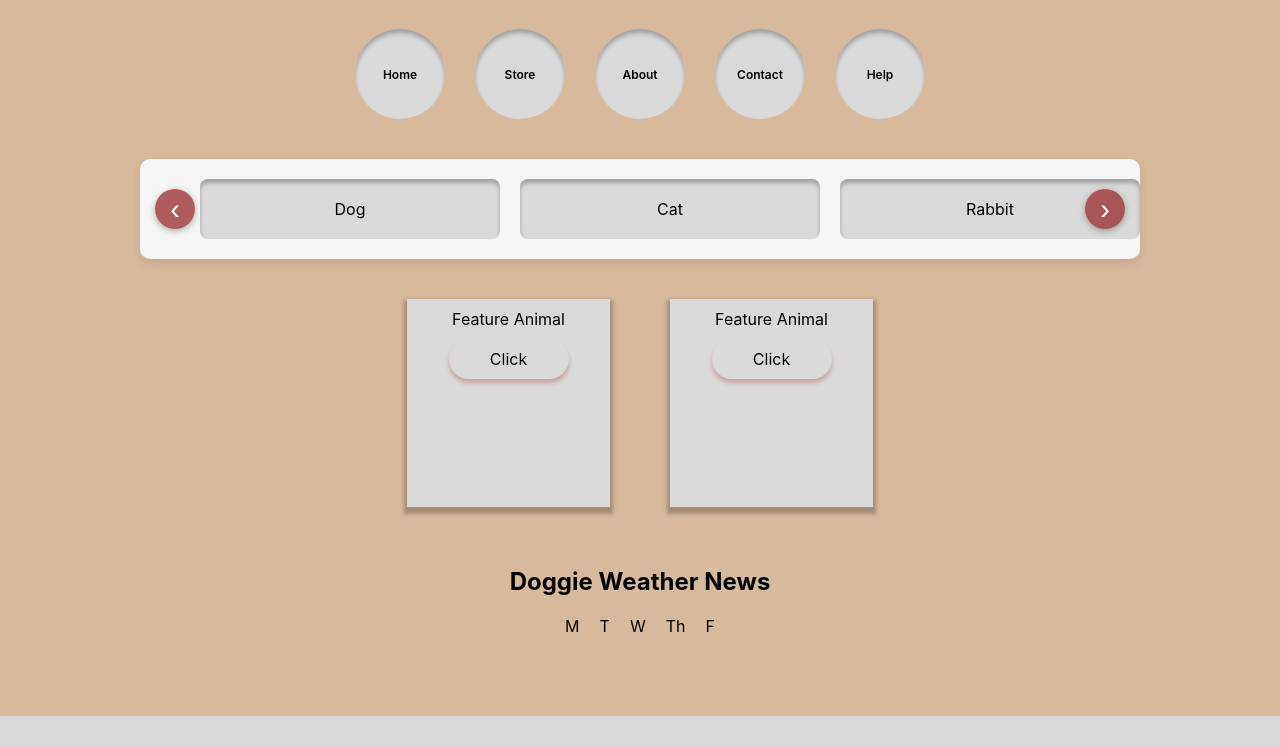
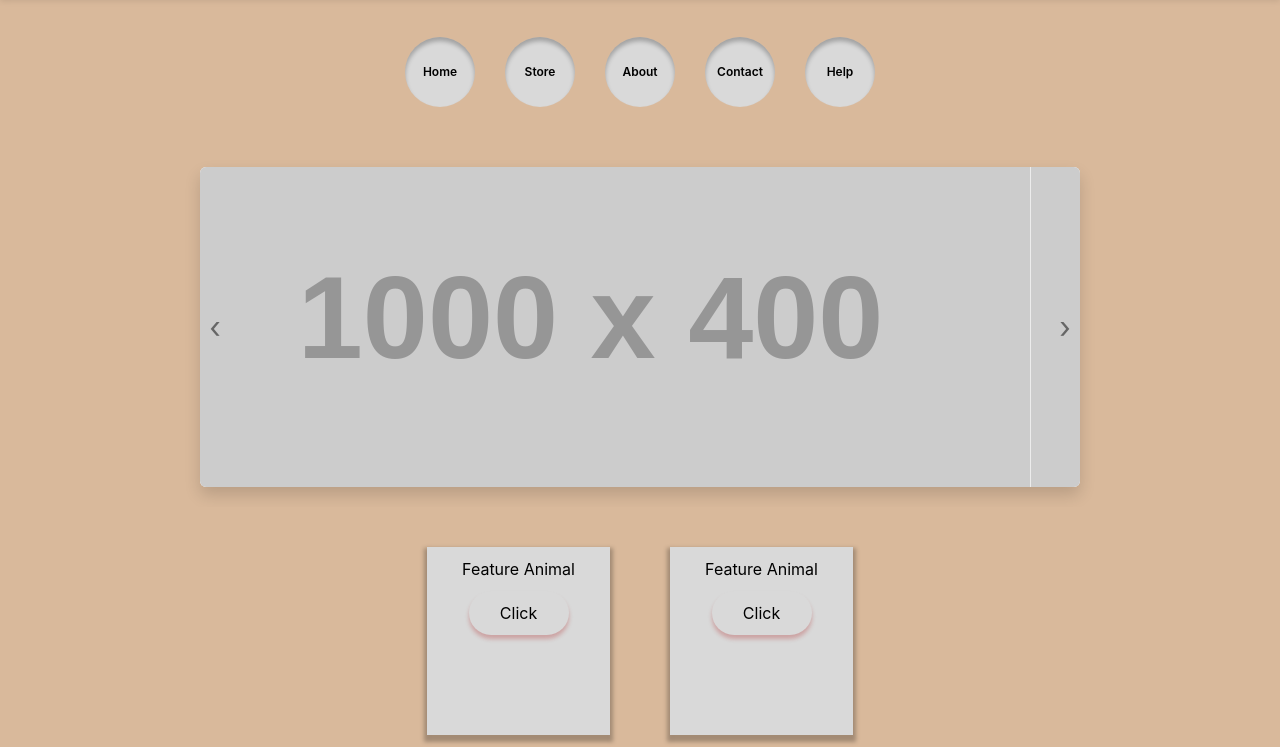
Before and after one commit to Tarique12344/Newest-Petstore-, a plain HTML site: page Home.html in a window 1280 px wide. Shown: the part 128-875 px from the top of the page. Drawn offline with nearby package versions, Linux system fonts and the light colour scheme; placeholder pictures from the web are drawn by us.

Commit message:
carosel adjustments

```diff
--- a/Home.html
+++ b/Home.html
@@ -3,10 +3,16 @@
 
 <head>
   <meta charset="UTF-8" />
-    <meta name="viewport" content="width=device-width, initial-scale=1.0" />
+  <meta name="viewport" content="width=device-width, initial-scale=1" />
   <title>Pet Store Homepage</title>
-    <link rel="stylesheet" href="./Styles/homepage.css">
-    <script src="./Javascript/carousel.js"></script>
+
+  <!-- Bootstrap CSS -->
+  <link href="https://cdn.jsdelivr.net/npm/bootstrap@5.3.3/dist/css/bootstrap.min.css" rel="stylesheet" />
+
+  <!-- Your own CSS -->
+  <link rel="stylesheet" href="./Styles/homepage.css" />
+
+  <!-- Removed old carousel.js as Bootstrap JS will handle carousel -->
 </head>
 
 <body>
@@ -14,7 +20,7 @@
     <div class="banner">Pet Store Project - Homepage</div>
   </header>
 
-    <main>
+  <main class="container my-4">
     <section class="icons">
       <a href="#" class="icon">Home</a>
       <a href="#" class="icon">Store</a>
@@ -23,18 +29,34 @@
       <a href="#" class="icon">Help</a>
     </section>
 
-        <section class="carousel">
-            <div class="carousel-track">
-                <div class="carousel-item">Dog</div>
-                <div class="carousel-item">Cat</div>
-                <div class="carousel-item">Rabbit</div>
-                <div class="carousel-item">Gerbil</div>
-                <div class="carousel-item">Gerbil</div>
-                <div class="carousel-item">Gerbil</div>
-                <!-- add more as needed -->
+    <!-- Bootstrap Carousel -->
+    <section>
+      <div id="petCarousel" class="carousel slide" data-bs-ride="carousel">
+        <div class="carousel-inner rounded shadow">
+          <div class="carousel-item active">
+            <img src="https://via.placeholder.com/1000x400?text=Dog" class="d-block w-100" alt="Dog" />
           </div>
-            <button class="carousel-button prev">‹</button>
-            <button class="carousel-button next">›</button>
+          <div class="carousel-item">
+            <img src="https://via.placeholder.com/1000x400?text=Cat" class="d-block w-100" alt="Cat" />
+          </div>
+          <div class="carousel-item">
+            <img src="https://via.placeholder.com/1000x400?text=Rabbit" class="d-block w-100" alt="Rabbit" />
+          </div>
+          <div class="carousel-item">
+            <img src="https://via.placeholder.com/1000x400?text=Gerbil" class="d-block w-100" alt="Gerbil" />
+          </div>
+        </div>
+
+        <button class="carousel-control-prev" type="button" data-bs-target="#petCarousel" data-bs-slide="prev">
+          <span class="carousel-control-prev-icon"></span>
+          <span class="visually-hidden">Previous</span>
+        </button>
+
+        <button class="carousel-control-next" type="button" data-bs-target="#petCarousel" data-bs-slide="next">
+          <span class="carousel-control-next-icon"></span>
+          <span class="visually-hidden">Next</span>
+        </button>
+      </div>
     </section>
 
     <!-- feature section  -->
@@ -64,6 +86,9 @@
   <footer>
     <p>&copy; Company names blah blah</p>
   </footer>
+
+  <!-- Bootstrap JS Bundle -->
+  <script src="https://cdn.jsdelivr.net/npm/bootstrap@5.3.3/dist/js/bootstrap.bundle.min.js"></script>
 </body>
 
 </html>
--- a/Styles/homepage.css
+++ b/Styles/homepage.css
@@ -141,69 +141,61 @@ footer {
   font-size: 14px;
 }
 
+/* Carousel container */
+/* UPDATED: Removed outer white background */
 .carousel {
   position: relative;
   width: 100%;
   max-width: 1000px;
   margin: 40px auto;
   overflow: hidden;
-  background: #f5f5f5;
+  background: transparent; /* removed #f5f5f5 */
   border-radius: 10px;
-  box-shadow: 0 4px 10px rgba(0, 0, 0, 0.1);
-  padding: 20px 60px; /* increased padding for arrows so they don't overlap */
+  /* box-shadow: 0 4px 10px rgba(0, 0, 0, 0.1); */
+  padding: 20px 60px; /* keep padding for arrows */
   box-sizing: border-box;
 }
 
-.carousel-track {
-  display: flex;
-  transition: transform 0.5s ease;
+/* Keep photo section white */
+.carousel-inner {
+  height: 320px; /* smaller height */
+  overflow: hidden;
+  background: white;
+  border-radius: 10px;
 }
 
-.carousel-item {
-  flex: 0 0 300px;
-  margin-right: 20px;
-  background: #D9D9D9;
-  border-radius: 8px;
-  padding: 20px;
-  box-shadow: inset 0 4px 4px rgba(0, 0, 0, 0.25);
-  text-align: center;
-  box-sizing: border-box;
+.carousel-item img {
+  height: 320px;  /* match carousel-inner */
+  width: 100%;
+  object-fit: cover;
+  display: block;
 }
 
-.carousel-item:last-child {
-  margin-right: 0; /* prevents trailing white space */
+/* Bootstrap Carousel arrows - black */
+.carousel-control-prev-icon,
+.carousel-control-next-icon {
+  background-image: none !important; /* remove default */
+  width: 30px;
+  height: 30px;
+  position: relative;
 }
 
-/* Updated carousel buttons with nicer style */
-.carousel-button {
+.carousel-control-prev-icon::after {
+  content: '‹';
+  font-size: 30px;
+  color: black;
   position: absolute;
   top: 50%;
-  transform: translateY(-50%);
-  background: rgba(155, 42, 42, 0.75);
-  color: white;
-  border: none;
-  font-size: 1.8rem;
-  width: 40px;
-  height: 40px;
-  border-radius: 50%;
-  cursor: pointer;
-  z-index: 5;
-  box-shadow: 0 2px 6px rgba(0,0,0,0.3);
-  display: flex;
-  align-items: center;
-  justify-content: center;
-  transition: background 0.3s ease, transform 0.2s ease;
+  left: 50%;
+  transform: translate(-50%, -50%);
 }
 
-.carousel-button:hover {
-  background: rgba(155, 42, 42, 1);
-  transform: translateY(-50%) scale(1.1);
+.carousel-control-next-icon::after {
+  content: '›';
+  font-size: 30px;
+  color: black;
+  position: absolute;
+  top: 50%;
+  left: 50%;
+  transform: translate(-50%, -50%);
 }
-
-.carousel-button.prev {
-  left: 15px;
-}
-
-.carousel-button.next {
-  right: 15px;
-}
```
Lines whose indentation alone changed are shown as unchanged.
